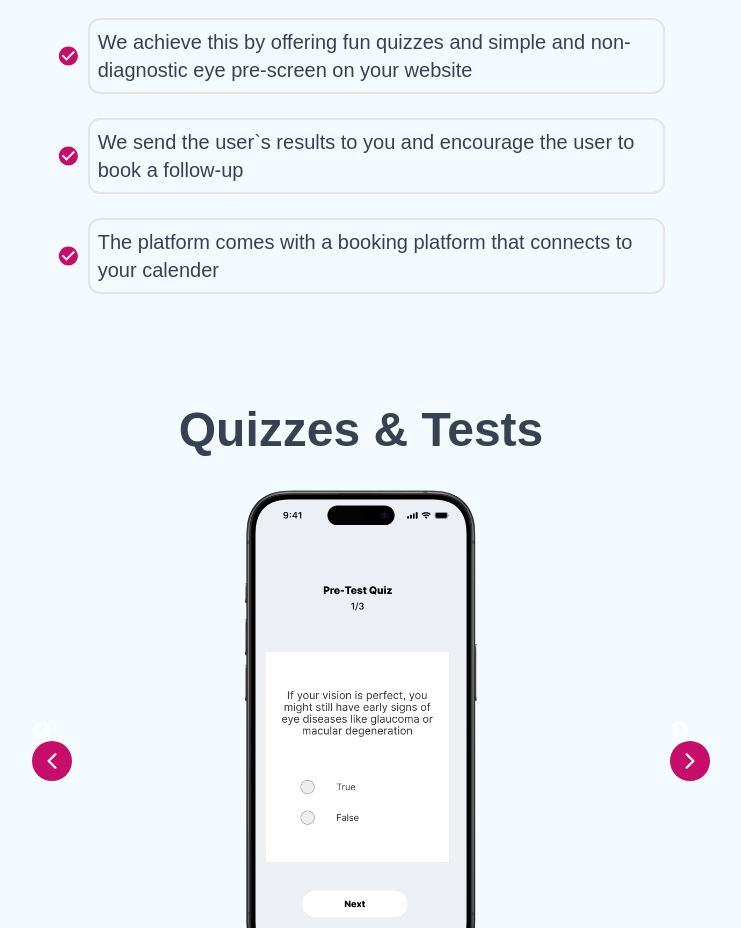
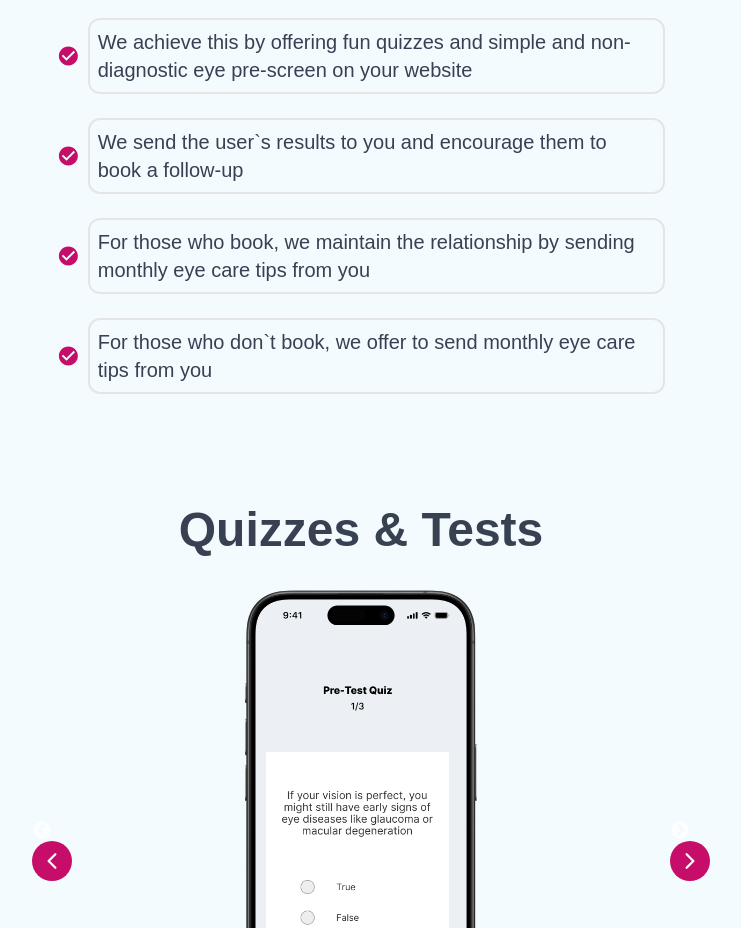
Before and after one commit to MankweAI/eyescreen, a Next.js app: page / in a window 1280 px wide. Shown: the part 860-1788 px from the top of the page, without its empty margins (279-1020 px from the left). Built offline with nearby package versions, Linux system fonts and the light colour scheme.

Commit message:
Your commit message describing the changes

```diff
--- a/src/app/page.js
+++ b/src/app/page.js
@@ -81,7 +81,7 @@ export default function Home() {
                 />
                 <div className="flex justify-center items-center bg-transparent w-full gap-2 p-2 border-2 rounded-xl">
                   <p className="text-sm sm:text-base md:text-lg lg:text-xl text-start text-gray-700 font-medium whitespace-pre-line w-full">
-                    We send the user`s results to you and encourage the user to
+                    We send the user`s results to you and encourage them to
                     book a follow-up
                   </p>
                 </div>
@@ -94,8 +94,18 @@ export default function Home() {
                 />
                 <div className="flex justify-center items-center bg-transparent w-full gap-2 p-2 border-2 rounded-xl">
                   <p className="text-sm sm:text-base md:text-lg lg:text-xl text-start text-gray-700 font-medium whitespace-pre-line w-full">
-                    The platform comes with a booking platform that connects to
-                    your calender
+                    For those who book, we maintain the relationship by sending monthly eye care tips from you
+                  </p>
+                </div>
+              </div>
+              <div className="flex justify-center items-center bg-transparent w-full sm:w-3/4 lg:w-3/4 xl:w-1/2 gap-2 p-0 rounded-xl">
+                <MdCheckCircle
+                  style={{ color: "#C60D69" }}
+                  className="h-6 w-6"
+                />
+                <div className="flex justify-center items-center bg-transparent w-full gap-2 p-2 border-2 rounded-xl">
+                  <p className="text-sm sm:text-base md:text-lg lg:text-xl text-start text-gray-700 font-medium whitespace-pre-line w-full">
+                    For those who don`t book, we offer to send monthly eye care tips from you
                   </p>
                 </div>
               </div>
```
